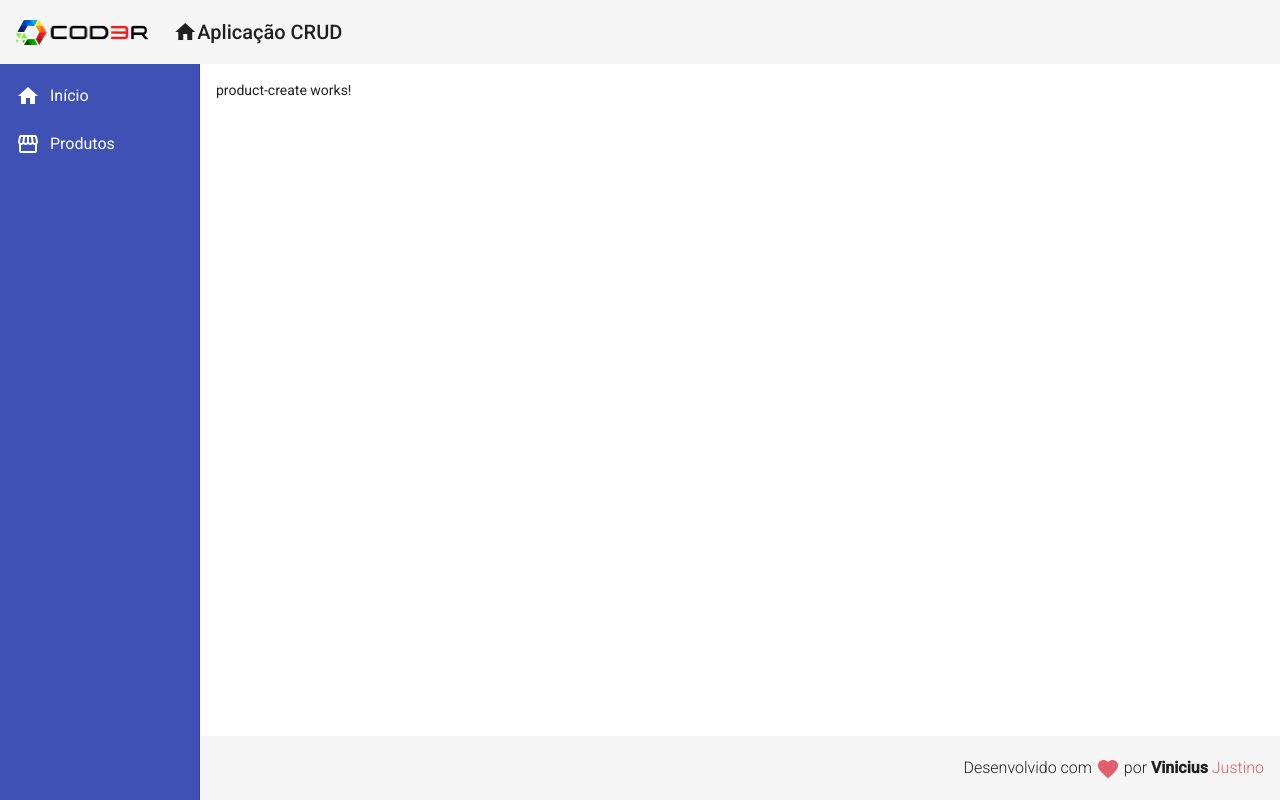
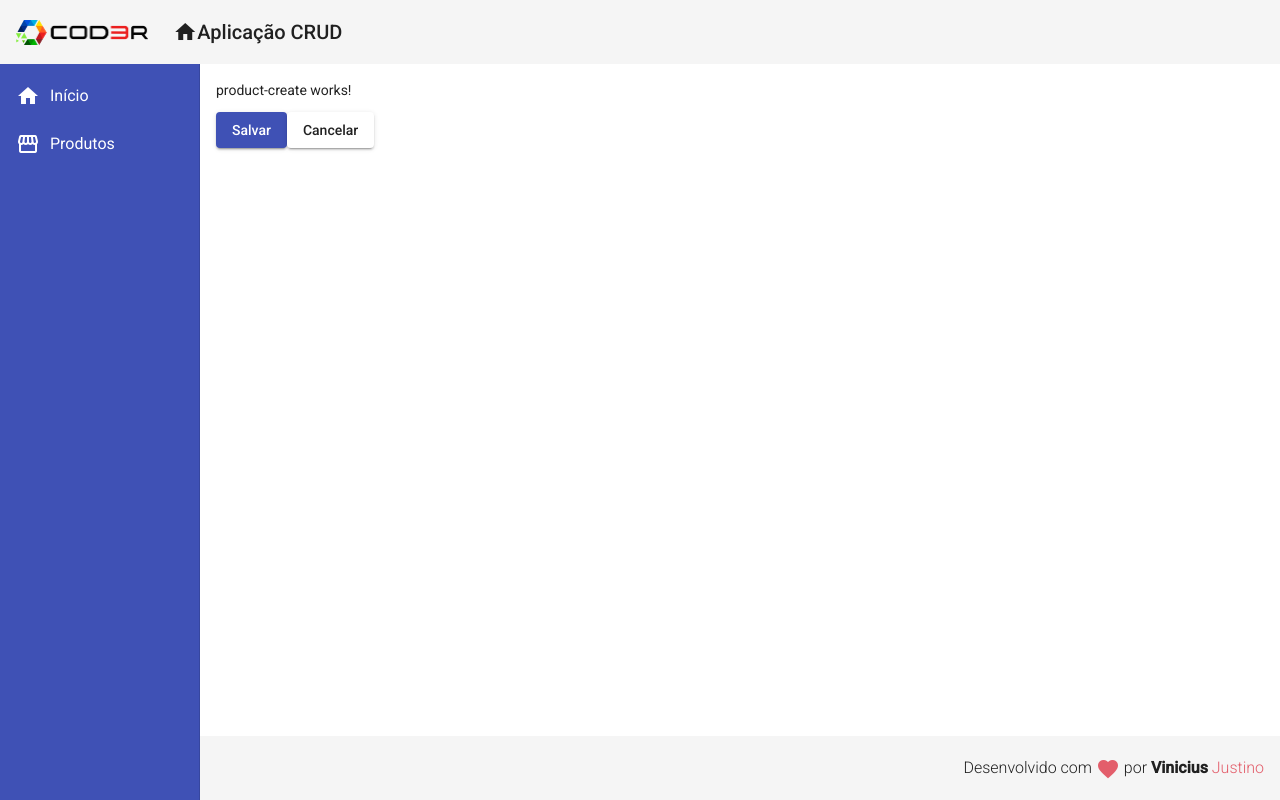
Before and after one commit to JustinoVini/crud-angular-cod3r, an Angular app in the folder frontend/: page /products/create in a window 1280 px wide. Built offline with nearby package versions, Linux system fonts and the light colour scheme.

Commit message:
criação dos services, snack-bar e botoes no componente para a adição e remoção do produto

```diff
--- a/frontend/src/app/app.module.ts
+++ b/frontend/src/app/app.module.ts
@@ -1,5 +1,6 @@
 import { NgModule } from '@angular/core';
 import { MatButtonModule } from '@angular/material/button';
+import { MatSnackBarModule } from '@angular/material/snack-bar';
 import { MatCardModule } from '@angular/material/card';
 import { MatListModule } from '@angular/material/list';
 import { MatSidenavModule } from '@angular/material/sidenav';
@@ -38,7 +39,8 @@ import { ProductCrudComponent } from './views/product-crud/product-crud.componen
     MatSidenavModule,
     MatListModule,
     MatCardModule,
-    MatButtonModule
+    MatButtonModule,
+    MatSnackBarModule
   ],
   providers: [],
   bootstrap: [AppComponent]
--- a/frontend/src/app/components/product/product-create/product-create.component.html
+++ b/frontend/src/app/components/product/product-create/product-create.component.html
@@ -1 +1,9 @@
-<p [id]="propLegal">product-create works!</p>
+<p>product-create works!</p>
+
+<button mat-raised-button (click)="createProduct()" color="primary">
+    Salvar
+</button>
+
+<button mat-raised-button (click)="cancel()">
+    Cancelar
+</button>
--- a/frontend/src/app/components/product/product-create/product-create.component.ts
+++ b/frontend/src/app/components/product/product-create/product-create.component.ts
@@ -1,4 +1,6 @@
+import { ProductService } from './../product.service';
 import { Component, OnInit } from '@angular/core';
+import { Router } from '@angular/router';
 
 @Component({
   selector: 'app-product-create',
@@ -7,15 +9,19 @@ import { Component, OnInit } from '@angular/core';
 })
 export class ProductCreateComponent implements OnInit {
 
-  propLegal = "qualquer";
-
-  constructor() { }
+  constructor(private productService: ProductService,
+    private router: Router) { }
 
   ngOnInit(): void {
+
+
   }
 
-  fazerAlgo(): void {
-    console.log('fazendo algo!')
+  createProduct(): void{
+    this.productService.showOnMessage('Produto criado!')
   }
 
+  cancel(): void{
+    this.router.navigate(['/products'])
+  }
 }
--- /dev/null
+++ b/frontend/src/app/components/product/product.service.ts
@@ -0,0 +1,18 @@
+import { Injectable } from '@angular/core';
+import { MatSnackBar } from '@angular/material/snack-bar';
+
+@Injectable({
+  providedIn: 'root'
+})
+export class ProductService {
+
+  constructor(private snackBar: MatSnackBar) { }
+
+  showOnMessage(msg: string): void{
+    this.snackBar.open(msg, 'Fechar', {
+      duration: 3000,
+      horizontalPosition: "right",
+      verticalPosition: "top"
+    })
+  }
+}
```
